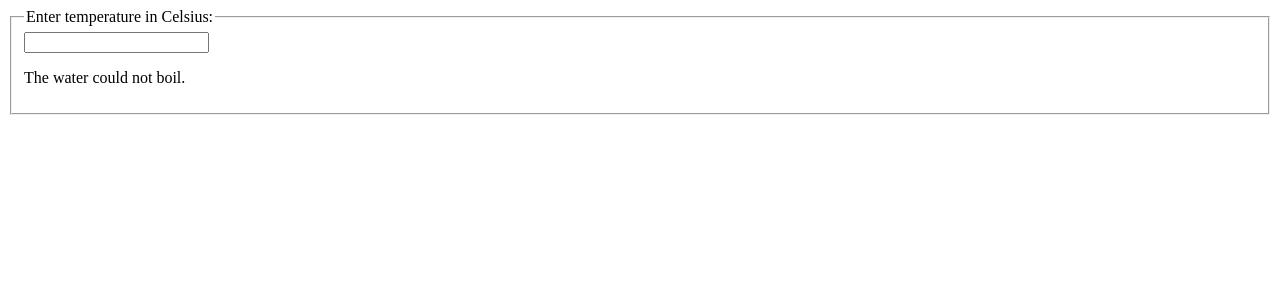
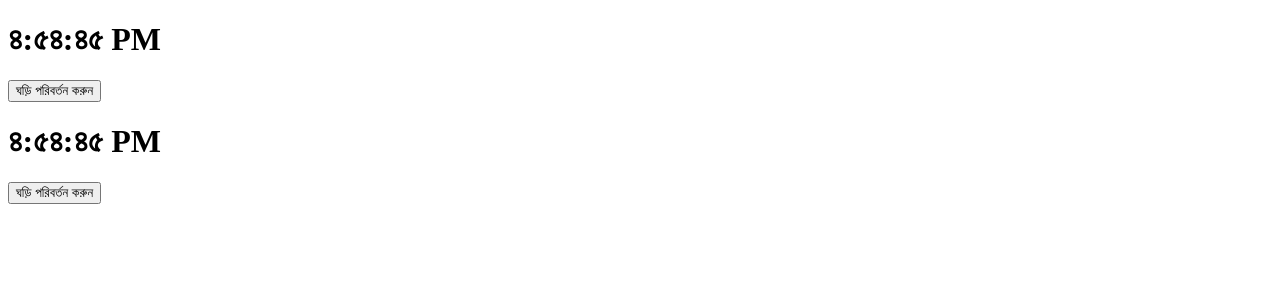
Before and after one commit to dev-forhad/myreactapp, a React (Create React App) app: page / in a window 1280 px wide. Shown: the top 300 px of the page. Built offline with nearby package versions, Linux system fonts and the light colour scheme.

Commit message:
branch introduce

```diff
--- a/src/App.js
+++ b/src/App.js
@@ -1,9 +1,9 @@
-// import ClockList from "./components/ClockList";
-// import Form from "./components/Form";
-import Calculator from "./components/Calculator";
+import ClockList from "./components/ClockList";
+//import Calculator from "./components/Calculator";
 function App() {
-  //const quantities = [1];
-  return <Calculator />;
+  const quantities = [1,2];
+  return <ClockList quantities={quantities} />
+  //return <Calculator />;
 }
 
 export default App;
--- a/src/components/BoilingVerdict.jsx
+++ /dev/null
@@ -1,7 +0,0 @@
-export default function BoilingVerdict({ celsius = 0 }) {
-  debugger;
-  if (celsius > 100) {
-    return <p>The water would boil.</p>;
-  }
-  return <p>The water could not boil.</p>;
-}
--- a/src/components/Calculator.jsx
+++ /dev/null
@@ -1,29 +0,0 @@
-import React from "react";
-import BoilingVerdict from "./BoilingVerdict";
-class Calculator extends React.Component {
-  state = {
-    temperature: "",
-  };
-  onTempperatureChange = (e) => {
-    this.setState({
-      temperature: e.target.value,
-    });
-  };
-  render() {
-    const { temperature } = this.state;
-    return (
-      <div>
-        <fieldset>
-          <legend>Enter temperature in Celsius:</legend>
-          <input
-            type="text"
-            value={temperature}
-            onChange={this.onTempperatureChange}
-          />
-          <BoilingVerdict celsius={parseFloat(temperature)} />
-        </fieldset>
-      </div>
-    );
-  }
-}
-export default Calculator;
--- a/src/components/Clock.jsx
+++ b/src/components/Clock.jsx
@@ -36,7 +36,7 @@ class Clock extends React.Component {
             change={this.handleClick}
             locale="en-US"
             show={false}
-            enable={false}
+            enable
           />
         ) : (
           <Button change={this.handleClick} locale="bn-BD" show enable />
```
